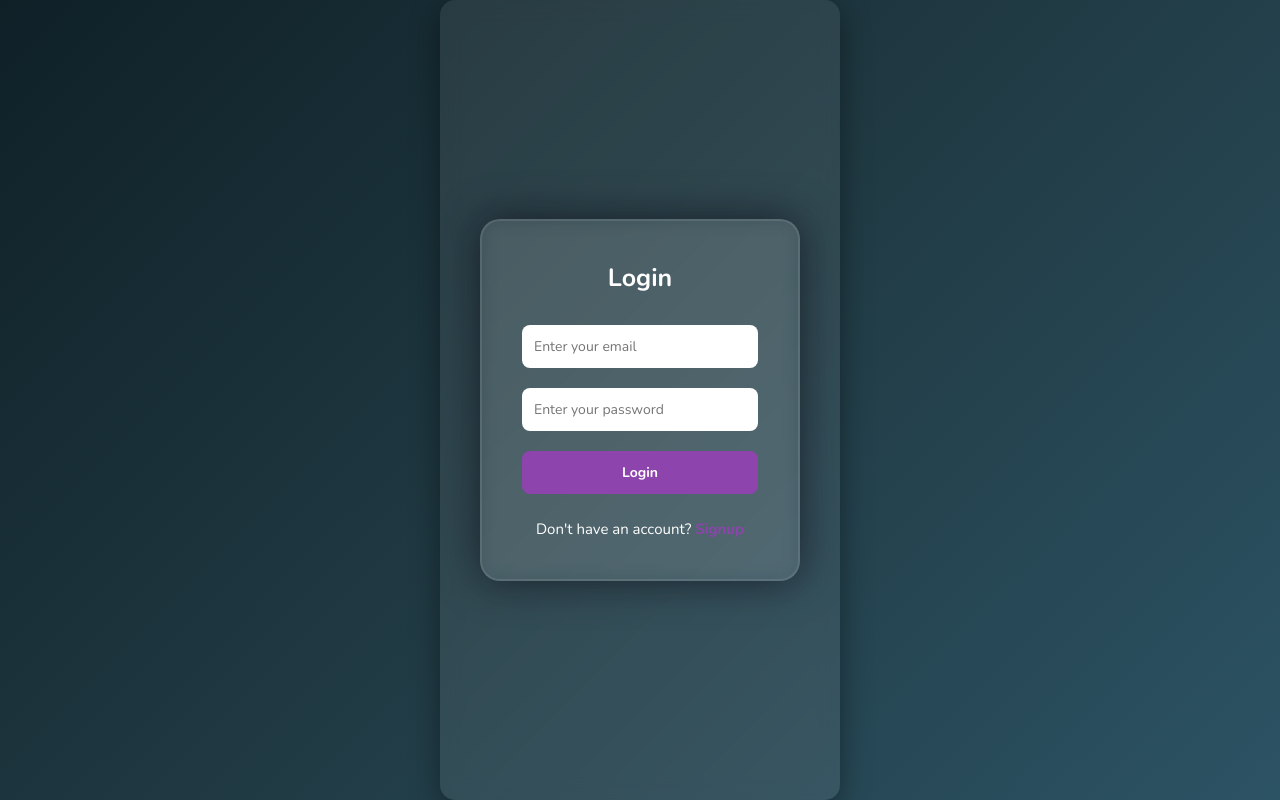
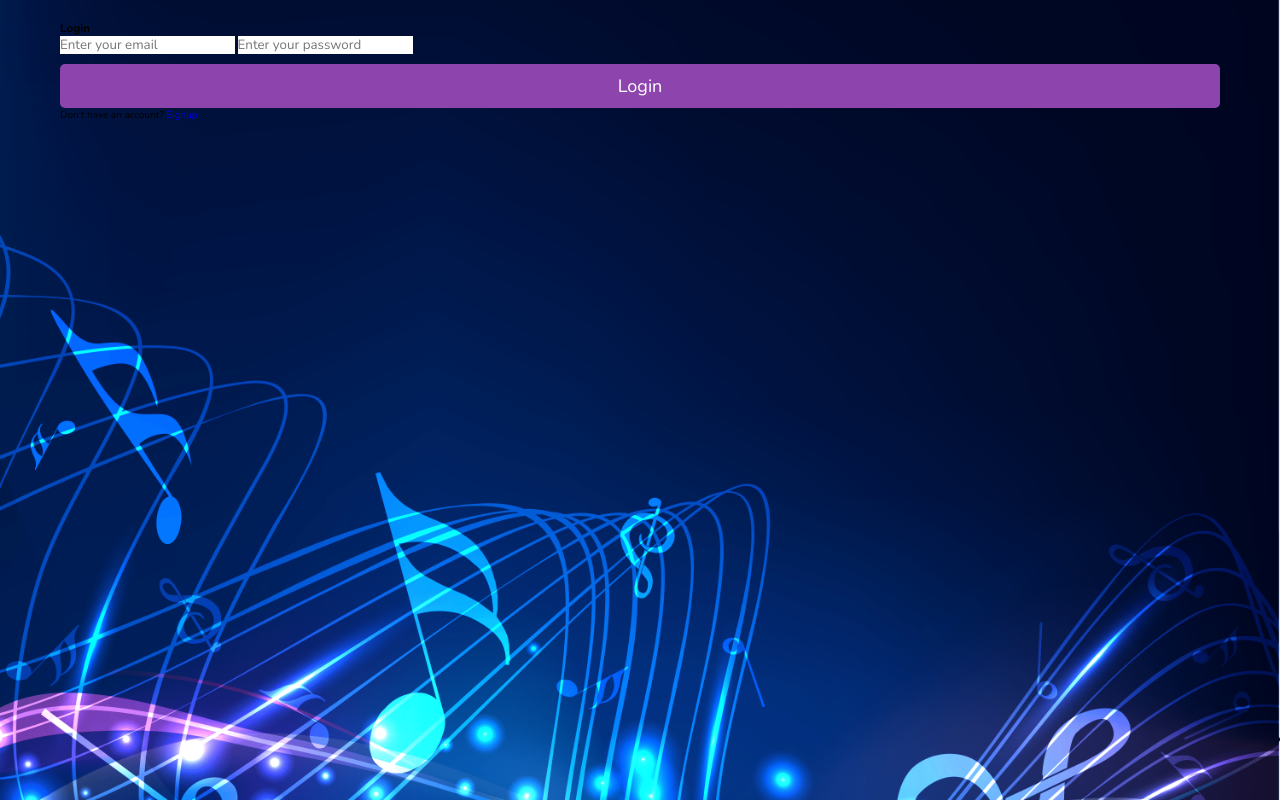
Before and after one commit to Roshni-Rosh04/RoshniMusic, a plain HTML site: page login.html in a window 1280 px wide. Drawn offline with nearby package versions, Linux system fonts and the light colour scheme.

Commit message:
Final clean CSS fixed background

```diff
--- a/css/style.css
+++ b/css/style.css
@@ -13,15 +13,18 @@
 
 *{
    font-family: 'Nunito', sans-serif;
-   margin:0; padding:0;
+   margin:0;
+   padding:0;
    box-sizing: border-box;
-   outline: none; border:none;
+   outline: none;
+   border:none;
    text-decoration: none;
 }
 
 html{
    font-size: 62.5%;
 }
+
 body{
    background-image: url("../images/bg1.jpg");
    background-size: cover;
@@ -30,7 +33,6 @@ body{
    background-attachment: fixed;
    min-height: 100vh;
 }
-
 
 section{
    padding:2rem;
@@ -67,59 +69,9 @@ section{
    background-color: var(--black);
 }
 
-/* ================= FORM ================= */
-
-.form-container{
-   display: flex;
-   justify-content: center;
-   align-items: center;
-   min-height: 100vh;
-}
-
-.form-container form{
-   width: 100%;
-   max-width: 45rem;
-   background-color: rgba(255, 255, 255, 0.07);
-   border-radius: 20px;
-   backdrop-filter: blur(10px);
-   border: 2px solid rgba(255, 255, 255, 0.1);
-   box-shadow: 0 0 40px rgba(8, 7, 16, 0.6);
-   padding: 4rem;
-}
-
-.form-container form h3{
-   text-align: center;
-   color: #fff;
-   font-size: 2.5rem;
-   margin-bottom: 2rem;
-}
-
-.form-container form .box{
-   width: 100%;
-   background-color: rgba(255, 255, 255, 0.07);
-   border-radius: 10px;
-   border: 2px solid rgba(255, 255, 255, 0.1);
-   padding: 1.2rem;
-   font-size: 1.6rem;
-   color:#fff;
-   margin:1rem 0;
-}
-
-.form-container form p{
-   text-align: center;
-   padding-top: 1rem;
-   font-size: 1.5rem;
-   color:#fff;
-}
-
-.form-container form p a{
-   color: var(--main-color);
-}
-
 /* ================= PLAYLIST ================= */
 
 .playlist .box-container{
-
    max-width: 50rem;
    height: 85vh;
    overflow-y: auto;
@@ -180,7 +132,10 @@ section{
    align-items: center;
    justify-content: center;
    position: fixed;
-   top:0; left:0; right:0; bottom:0;
+   top:0;
+   left:0;
+   right:0;
+   bottom:0;
    z-index: 1000;
 }
 
@@ -234,79 +189,3 @@ section{
    color:#fff;
    font-size: 4rem;
 }
-/* Reset */
-
-
-/* Background */
-body{
-    min-height:100vh;
-    display:flex;
-    justify-content:center;
-    align-items:center;
-    background: linear-gradient(135deg, #0f2027, #203a43, #2c5364);
-}
-
-/* Form Container */
-.form-container{
-    width: 400px;
-    background: rgba(255,255,255,0.08);
-    backdrop-filter: blur(10px);
-    border-radius: 15px;
-    padding: 40px;
-    box-shadow: 0 10px 30px rgba(0,0,0,0.4);
-    text-align:center;
-}
-
-/* Title */
-.form-container h3{
-    color:white;
-    margin-bottom: 25px;
-    font-size: 28px;
-}
-
-/* Inputs */
-.form-container input{
-    width:100%;
-    padding:12px;
-    margin:10px 0;
-    border:none;
-    border-radius:8px;
-    outline:none;
-    font-size:14px;
-}
-
-/* Button */
-.btn{
-   width:100%;
-   padding:12px;
-   margin-top:15px;
-   background:#8e44ad;
-   color:white;
-   border:none;
-   border-radius:8px;
-   cursor:pointer;
-   font-size:16px;
-   font-weight:bold;
-   transition:0.3s;
-}
-
-.btn:hover{
-    background:#9333ea;
-}
-
-/* Link text */
-.form-container p{
-    margin-top:15px;
-    color:white;
-    font-size:14px;
-}
-
-.form-container a{
-    color:#a855f7;
-    text-decoration:none;
-    font-weight:bold;
-}
-
-.form-container a:hover{
-    text-decoration:underline;
-}
```
